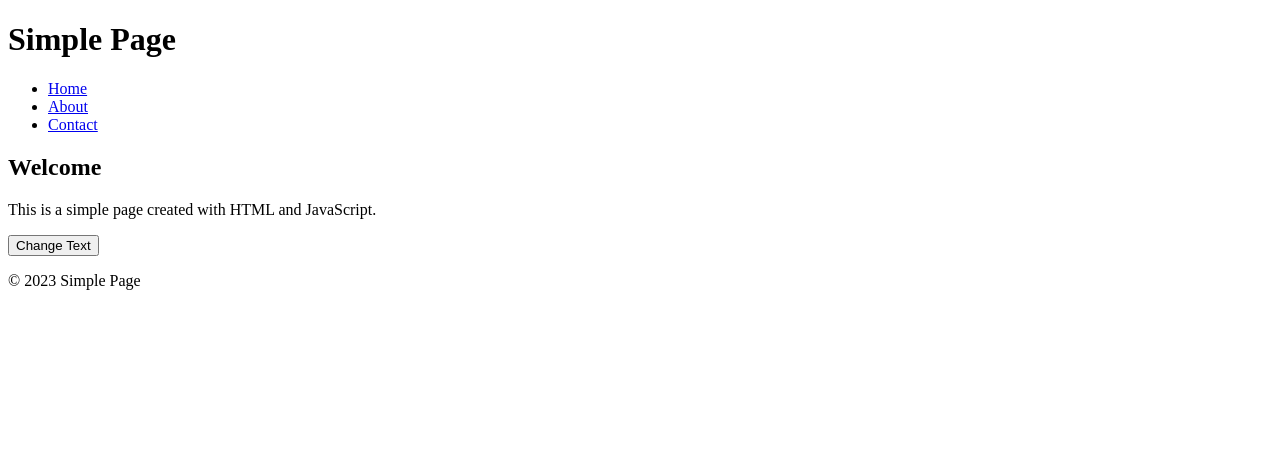
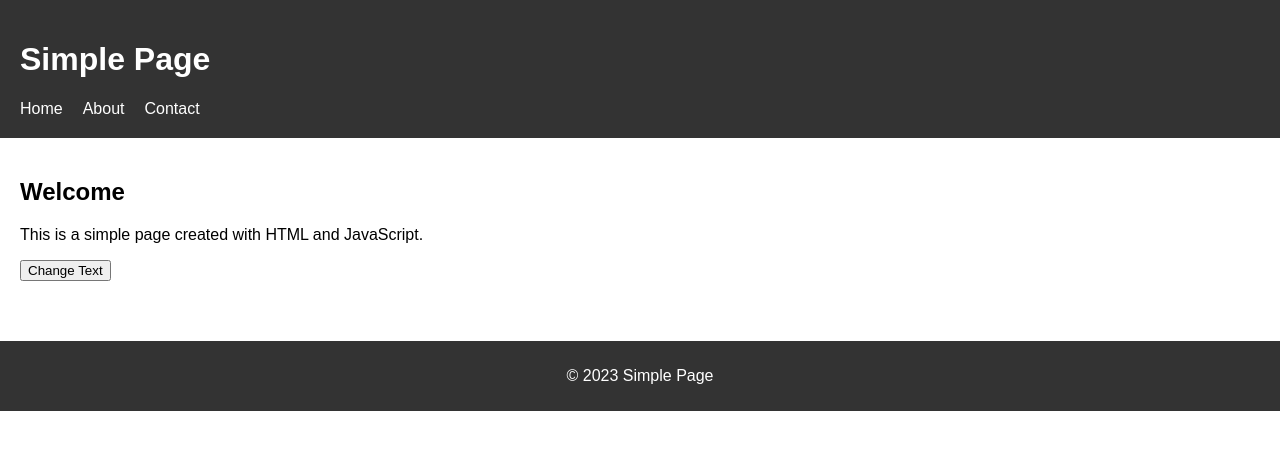
Before and after one commit to nakamura-shuta/example-test-gai, a plain HTML site: page index.html in a window 1280 px wide. Drawn offline with Linux system fonts and the light colour scheme.

Commit message:
Add CSS styling to index.html

```diff
--- a/index.html
+++ b/index.html
@@ -4,6 +4,7 @@
     <meta charset="UTF-8">
     <meta name="viewport" content="width=device-width, initial-scale=1.0">
     <title>Simple Page</title>
+    <link rel="stylesheet" href="styles.css">
 </head>
 <body>
     <header>
--- /dev/null
+++ b/styles.css
@@ -0,0 +1,44 @@
+/* styles.css */
+
+body {
+  font-family: Arial, sans-serif;
+  margin: 0;
+  padding: 0;
+}
+
+header {
+  background-color: #333;
+  color: #fff;
+  padding: 20px;
+}
+
+nav ul {
+  list-style-type: none;
+  margin: 0;
+  padding: 0;
+  display: flex;
+}
+
+nav li {
+  margin-right: 20px;
+}
+
+nav a {
+  color: #fff;
+  text-decoration: none;
+}
+
+main {
+  padding: 20px;
+}
+
+section {
+  margin-bottom: 40px;
+}
+
+footer {
+  background-color: #333;
+  color: #fff;
+  padding: 10px;
+  text-align: center;
+}
```
